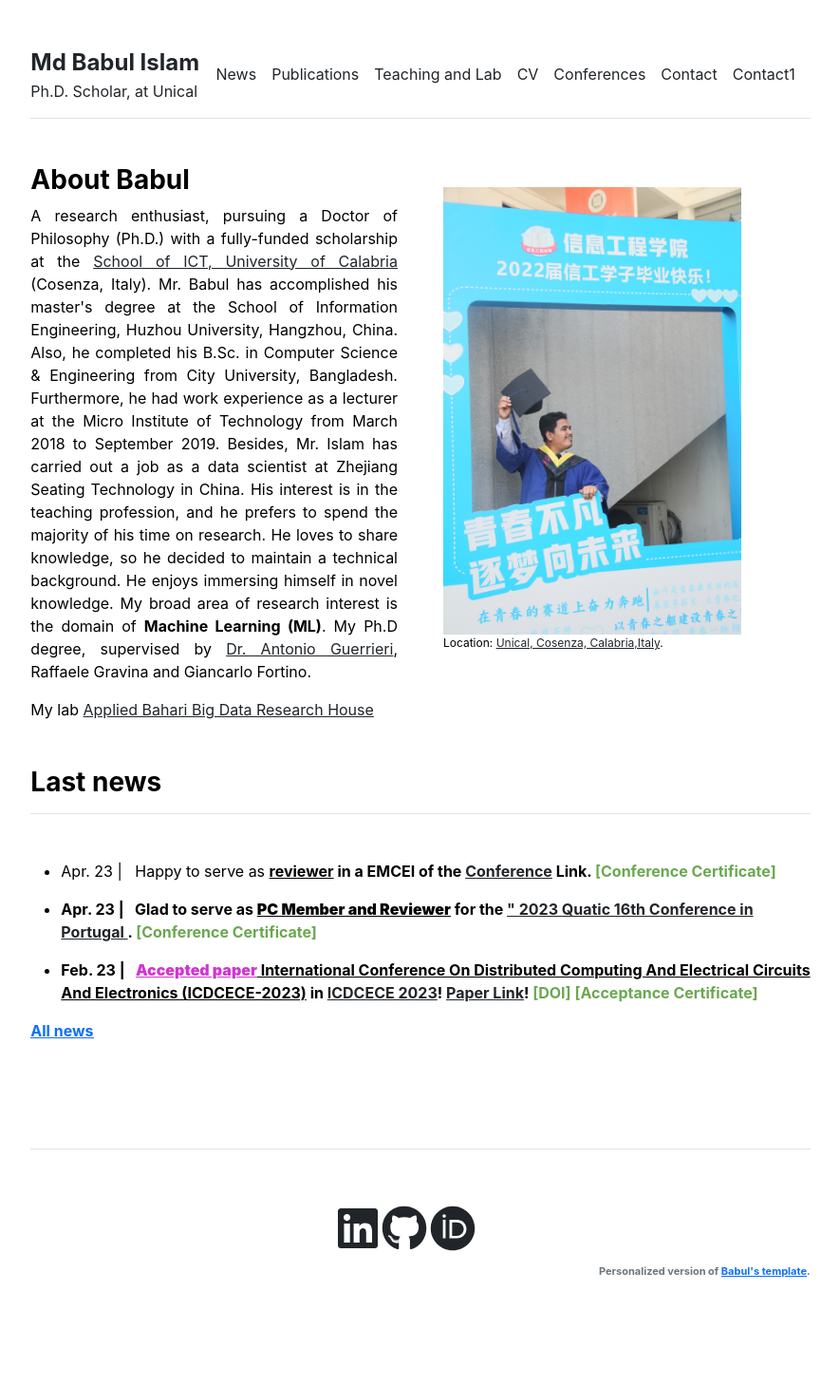
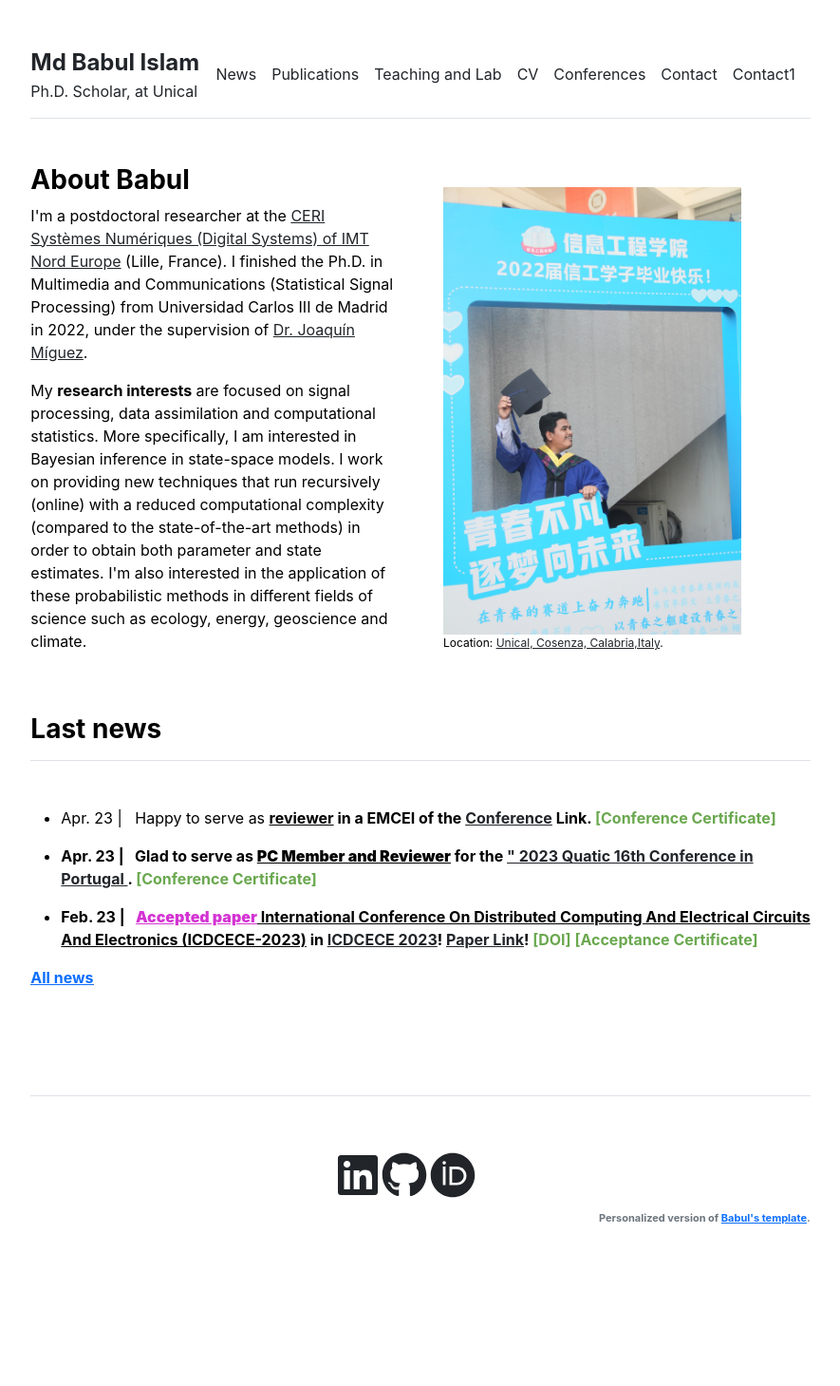
Before and after one commit to babulcseian/babulcseian.github.io, a Jekyll site: the page built from index.md, in a window 1280 px wide. Shown: the whole page at 95% size, without its empty margins (197-1082 px from the left). Built offline with Jekyll 4.4.1, drawn with Linux system fonts in a browser that asks for light colours; a style sheet for code colours, icons or effects is not loaded; after the commit the page ends 1403 px from its top, so only the background shows below that.

Commit message:
Update home.html

```diff
--- a/_layouts/home.html
+++ b/_layouts/home.html
@@ -4,9 +4,10 @@ layout: default
 <div class="row g-5 mb-5">
   <div class="col-md-6">
     <h3 class="fw-bold">About Babul</h3>
-    <p align="justify"> A research enthusiast, pursuing a Doctor of Philosophy (Ph.D.) with a fully-funded scholarship at the <a class="other" href='https://dottorato.dimes.unical.it/students/md-babul-islam'>School of ICT, University of Calabria</a> (Cosenza, Italy). Mr. Babul has accomplished his master's degree at the School of Information Engineering, Huzhou University, Hangzhou, China. Also, he completed his B.Sc. in Computer Science & Engineering from City University, Bangladesh.
-Furthermore, he had work experience as a lecturer at the Micro Institute of Technology from March 2018 to September 2019. Besides, Mr. Islam has carried out a job as a data scientist at Zhejiang Seating Technology in China. His interest is in the teaching profession, and he prefers to spend the majority of his time on research. He loves to share knowledge, so he decided to maintain a technical background. He enjoys immersing himself in novel knowledge. My broad area of research interest is the domain of <strong>Machine Learning (ML)</strong>. My Ph.D degree, supervised by <a class="other" href='https://www.icar.cnr.it/persone/guerrieri/'> Dr. Antonio Guerrieri</a>, Raffaele Gravina and Giancarlo Fortino.</p>
-      My lab  <a class="other" href='https://github.com/babulcseian/babulcseian.github.io/blob/main/Applied%20Bahari%20Big%20Data%20Research%20House/index.html'>Applied Bahari Big Data Research House</a>
+     <p>I'm a postdoctoral researcher at the <a class="other" href='https://imt-nord-europe.fr/en/'>CERI Systèmes Numériques (Digital Systems) of IMT Nord Europe</a> (Lille, France). I finished the Ph.D. in Multimedia and Communications (Statistical Signal Processing) from Universidad Carlos III de Madrid in 2022, under the supervision of <a class="other" href='https://jmiguez.webs.tsc.uc3m.es/'>Dr. Joaquín Míguez</a>. </p>
+    <!-- Before that and in the same college, I got my master's degree in Multimedia and Communications, as well as the master's degree in Telecommunications engineering in 2017. Previously, I finished my Telecommunications Engineering bachelor's degree from Universidade de Vigo in 2015. -->
+
+    <p>My <strong>research interests</strong> are focused on signal processing, data assimilation and computational statistics. More specifically, I am interested in Bayesian inference in state-space models. I work on providing new techniques that run recursively (online) with a reduced computational complexity (compared to the state-of-the-art methods) in order to obtain both parameter and state estimates. I'm also interested in the application of these probabilistic methods in different fields of science such as ecology, energy, geoscience and climate. </p>
   </div>
   <div class="col-md-5">
     <br>
```
